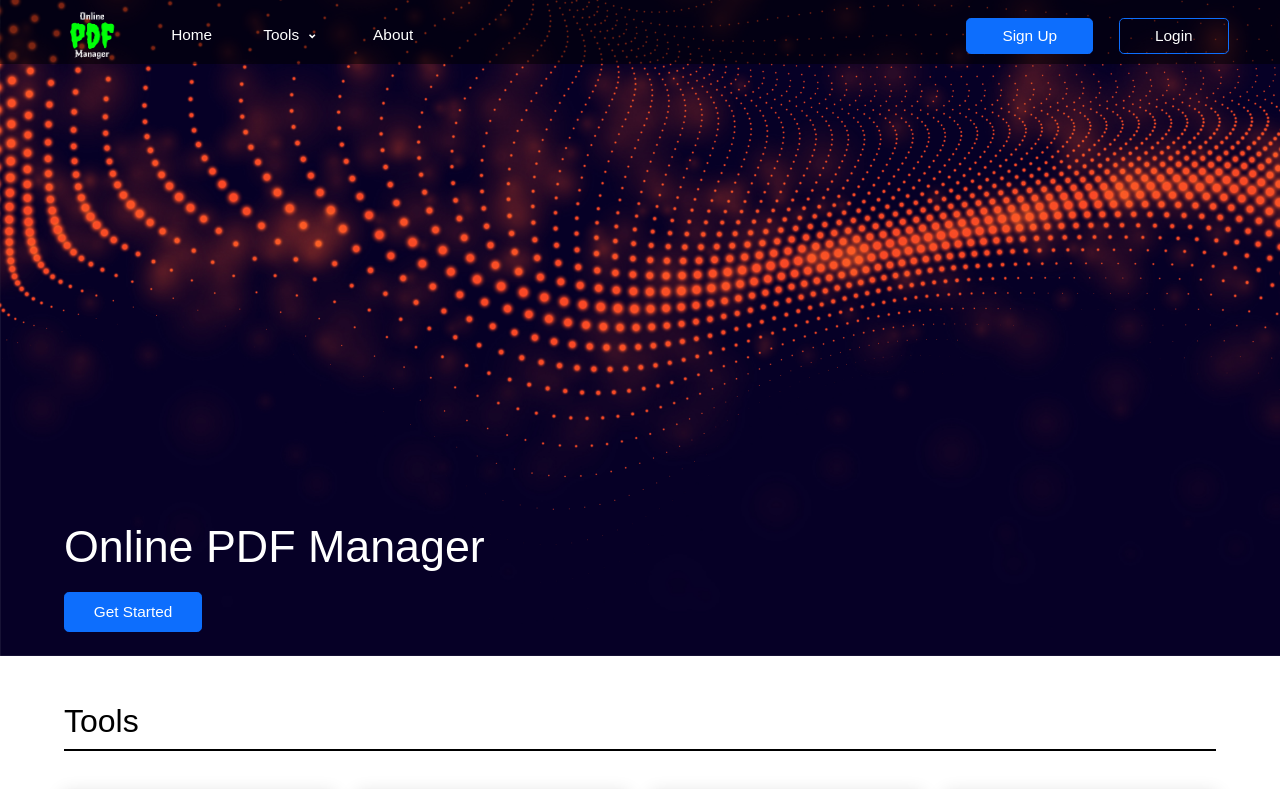
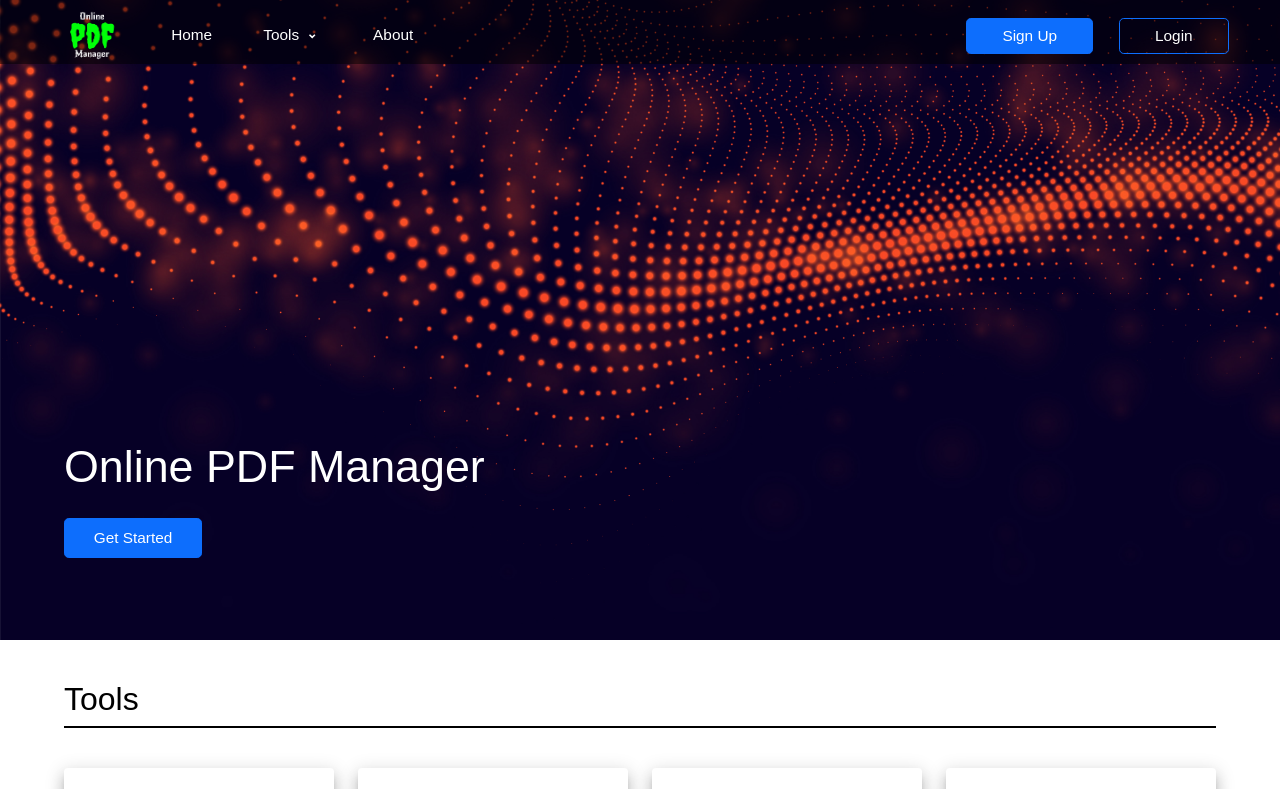
Before and after one commit to qureshi-h/pdf-manipulator, a React (Create React App) app in the folder frontend/: page / in a window 1280 px wide. Shown: the top 789 px of the page. Built offline with nearby package versions, Linux system fonts and the light colour scheme; a web font is replaced by a local one.

Commit message:
fixed background image

```diff
--- a/frontend/src/App.css
+++ b/frontend/src/App.css
@@ -54,29 +54,24 @@
 }
 
 .background {
-    display: inline-block;
-    position: relative;
+    display: block;
+    height: 80vh;
     top: 0;
-}
-
-.backgroundImage {
-    width: 100%;
-    height: auto;
-    display: block;
+    background-image: url("./res/LandingPage.jpg");
+    background-repeat: no-repeat;
+    background-size: cover;
 }
 
 .titleText {
-    position: absolute;
-    top: 0px;
-    margin-top: 65vh;
-    left: 5vw;
+    display: inline-block;
+    margin: 55vh 0vw 0vh 5vw;
 }
 
 .titleButton {
-    position: absolute;
-    top: 0;
-    margin-top: 74vh;
-    left: 5vw;
+    left: 0px;
+    display: block;
+    margin: 3vh 0vw 0vh 5vw;
+
     width: auto;
     height: 5vh;
 }
@@ -128,6 +123,10 @@
     margin-left: 5vw;
     width: 7vh;
     display: inline-block;
+}
+
+.navbarLogo:hover {
+    filter: brightness(1.3);
 }
 
 .navbarText {
--- a/frontend/src/Components/LandingPage/Background.js
+++ b/frontend/src/Components/LandingPage/Background.js
@@ -1,18 +1,9 @@
 import * as React from "react";
 import { Link } from "react-scroll";
-
-import background from "../../res/LandingPage.jpg";
 
 export const Background = ({ setLoading }) => {
     return (
         <div className="background">
-            <img
-                onLoad={() => setLoading(false)}
-                src={background}
-                className="backgroundImage"
-                alt={"Background"}
-            />
-
             <h1 className="titleText">Online PDF Manager</h1>
 
             <Link
```
Also changed, not shown: frontend/public/LandingPage.jpg (added).
